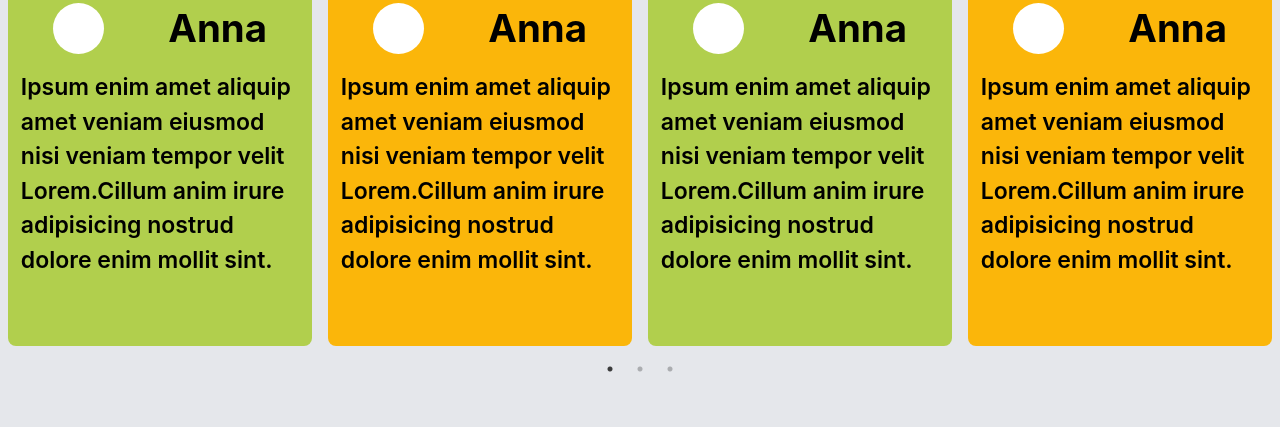
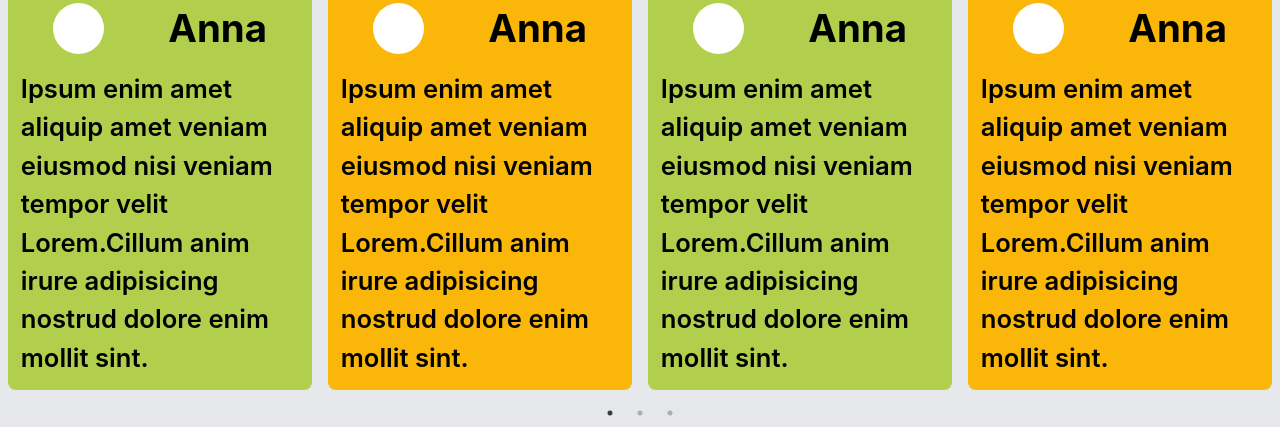
Before and after one commit to 0107shubham/task3-intership, a React (Create React App) app: page / in a window 1280 px wide. Shown: the part 3563-3990 px from the top of the page. Built offline with nearby package versions, Linux system fonts and the light colour scheme.

Commit message:
update review text

```diff
--- a/src/Components/Review/index.js
+++ b/src/Components/Review/index.js
@@ -48,7 +48,7 @@ const Review = () => {
               <div className=" h-[6vw] w-[6vw]  sm:h-[4vw] sm:w-[4vw] bg-white rounded-full"></div>
               <p className="py-auto text-[3vw] font-bold">Anna</p>
             </div>
-            <p className=" mt-[1vw]  text-[1.8vw] font-semibold ">
+            <p className=" mt-[1vw]   text-[2vw]  font-semibold ">
               Ipsum enim amet aliquip amet veniam eiusmod nisi veniam tempor
               velit Lorem.Cillum anim irure adipisicing nostrud dolore enim
               mollit sint.
@@ -62,7 +62,7 @@ const Review = () => {
                 <div className="  h-[6vw] w-[6vw]  sm:h-[4vw] sm:w-[4vw] bg-white rounded-full"></div>
                 <p className="py-auto text-[3vw] font-bold">Anna</p>
               </div>
-              <p className=" mt-[1vw] text-[1.8vw] font-semibold ">
+              <p className=" mt-[1vw]  text-[2vw]  font-semibold ">
                 Ipsum enim amet aliquip amet veniam eiusmod nisi veniam tempor
                 velit Lorem.Cillum anim irure adipisicing nostrud dolore enim
                 mollit sint.
@@ -76,7 +76,7 @@ const Review = () => {
               <div className="  h-[6vw] w-[6vw]  sm:h-[4vw] sm:w-[4vw] bg-white rounded-full"></div>
               <p className="py-auto text-[3vw] font-bold">Anna</p>
             </div>
-            <p className=" mt-[1vw]  text-[1.8vw] font-semibold ">
+            <p className=" mt-[1vw]   text-[2vw]  font-semibold ">
               Ipsum enim amet aliquip amet veniam eiusmod nisi veniam tempor
               velit Lorem.Cillum anim irure adipisicing nostrud dolore enim
               mollit sint.
@@ -90,7 +90,7 @@ const Review = () => {
                 <div className="  h-[6vw] w-[6vw]  sm:h-[4vw] sm:w-[4vw] bg-white rounded-full"></div>
                 <p className="py-auto text-[3vw] font-bold">Anna</p>
               </div>
-              <p className=" mt-[1vw]  text-[1.8vw] font-semibold ">
+              <p className=" mt-[1vw]   text-[2vw]  font-semibold ">
                 Ipsum enim amet aliquip amet veniam eiusmod nisi veniam tempor
                 velit Lorem.Cillum anim irure adipisicing nostrud dolore enim
                 mollit sint.
@@ -104,7 +104,7 @@ const Review = () => {
               <div className="  h-[6vw] w-[6vw]  sm:h-[4vw] sm:w-[4vw] bg-white rounded-full"></div>
               <p className="py-auto text-[3vw] font-bold">Anna</p>
             </div>
-            <p className=" mt-[1vw]  text-[1.8vw] font-semibold ">
+            <p className=" mt-[1vw]   text-[2vw]  font-semibold ">
               Ipsum enim amet aliquip amet veniam eiusmod nisi veniam tempor
               velit Lorem.Cillum anim irure adipisicing nostrud dolore enim
               mollit sint.
@@ -118,7 +118,7 @@ const Review = () => {
                 <div className="  h-[6vw] w-[6vw]  sm:h-[4vw] sm:w-[4vw] bg-white rounded-full"></div>
                 <p className="py-auto text-[3vw] font-bold">Anna</p>
               </div>
-              <p className=" mt-[1vw]  text-[1.8vw] font-semibold ">
+              <p className=" mt-[1vw]   text-[2vw]  font-semibold ">
                 Ipsum enim amet aliquip amet veniam eiusmod nisi veniam tempor
                 velit Lorem.Cillum anim irure adipisicing nostrud dolore enim
                 mollit sint.
@@ -133,7 +133,7 @@ const Review = () => {
               <div className="  h-[6vw] w-[6vw]  sm:h-[4vw] sm:w-[4vw] bg-white rounded-full"></div>
               <p className="py-auto text-[3vw] font-bold">Anna</p>
             </div>
-            <p className=" mt-[1vw]  text-[1.8vw] font-semibold ">
+            <p className=" mt-[1vw]   text-[2vw]  font-semibold ">
               Ipsum enim amet aliquip amet veniam eiusmod nisi veniam tempor
               velit Lorem.Cillum anim irure adipisicing nostrud dolore enim
               mollit sint.
@@ -147,7 +147,7 @@ const Review = () => {
                 <div className="  h-[6vw] w-[6vw]  sm:h-[4vw] sm:w-[4vw] bg-white rounded-full"></div>
                 <p className="py-auto text-[3vw] font-bold">Anna</p>
               </div>
-              <p className=" mt-[1vw]  text-[1.8vw] font-semibold ">
+              <p className=" mt-[1vw]  text-[2vw]  font-semibold ">
                 Ipsum enim amet aliquip amet veniam eiusmod nisi veniam tempor
                 velit Lorem.Cillum anim irure adipisicing nostrud dolore enim
                 mollit sint.
@@ -162,7 +162,7 @@ const Review = () => {
               <div className="   h-[6vw] w-[6vw]  sm:h-[4vw] sm:w-[4vw] bg-white rounded-full"></div>
               <p className="py-auto text-[3vw] font-bold">Anna</p>
             </div>
-            <p className=" mt-[1vw]  text-[1.8vw] font-semibold ">
+            <p className=" mt-[1vw]   text-[2vw]  font-semibold ">
               Ipsum enim amet aliquip amet veniam eiusmod nisi veniam tempor
               velit Lorem.Cillum anim irure adipisicing nostrud dolore enim
               mollit sint.
@@ -176,7 +176,7 @@ const Review = () => {
                 <div className="  h-[6vw] w-[6vw]  sm:h-[4vw] sm:w-[4vw] bg-white rounded-full"></div>
                 <p className="py-auto text-[3vw] font-bold">Anna</p>
               </div>
-              <p className=" mt-[1vw]  text-[1.8vw] font-semibold ">
+              <p className=" mt-[1vw]  text-[2vw]  font-semibold ">
                 Ipsum enim amet aliquip amet veniam eiusmod nisi veniam tempor
                 velit Lorem.Cillum anim irure adipisicing nostrud dolore enim
                 mollit sint.
@@ -191,7 +191,7 @@ const Review = () => {
               <div className="  h-[6vw] w-[6vw]  sm:h-[4vw] sm:w-[4vw] bg-white rounded-full"></div>
               <p className="py-auto text-[3vw] font-bold">Anna</p>
             </div>
-            <p className=" mt-[1vw]  text-[1.8vw] font-semibold ">
+            <p className=" mt-[1vw]   text-[2vw] font-semibold ">
               Ipsum enim amet aliquip amet veniam eiusmod nisi veniam tempor
               velit Lorem.Cillum anim irure adipisicing nostrud dolore enim
               mollit sint.
@@ -205,7 +205,7 @@ const Review = () => {
                 <div className="  h-[6vw] w-[6vw]  sm:h-[4vw] sm:w-[4vw] bg-white rounded-full"></div>
                 <p className="py-auto text-[3vw] font-bold">Anna</p>
               </div>
-              <p className=" mt-[1vw]  text-[1.8vw] font-semibold ">
+              <p className=" mt-[1vw]  text-[2vw] font-semibold ">
                 Ipsum enim amet aliquip amet veniam eiusmod nisi veniam tempor
                 velit Lorem.Cillum anim irure adipisicing nostrud dolore enim
                 mollit sint.
```
